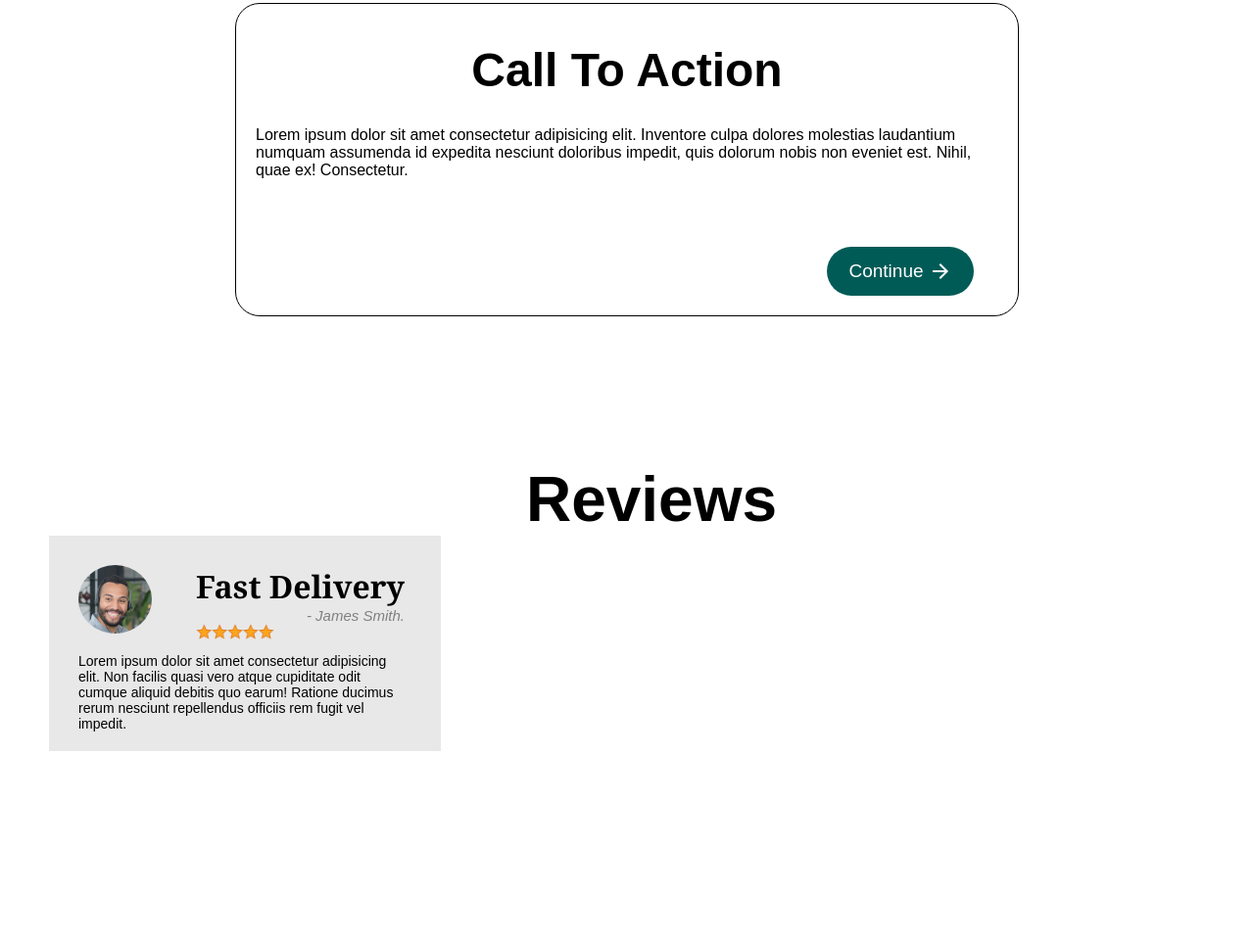
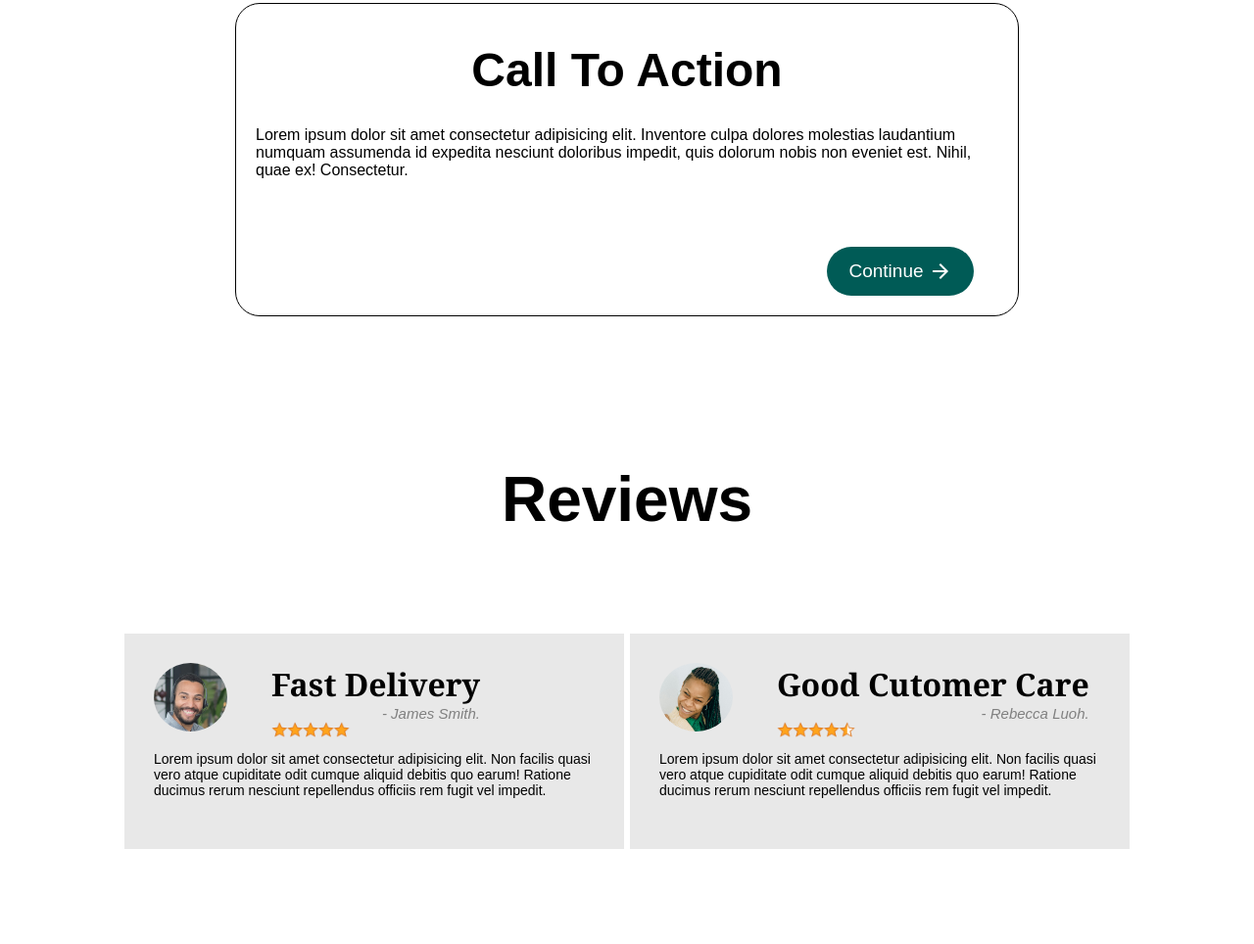
Before and after one commit to miachi-solomon/jara-food-delivery, a plain HTML site: page index.html in a window 1280 px wide. Shown: the part 2791-3755 px from the top of the page at 98% size. Before the commit the page ends 3658 px from the top, so only its background shows below. Drawn offline with nearby package versions, Linux system fonts and the light colour scheme.

Commit message:
footer section

```diff
--- a/index.html
+++ b/index.html
@@ -149,7 +149,22 @@
                     Ratione ducimus rerum nesciunt repellendus officiis rem fugit vel impedit.
                 </p>
             </div>
+
+            <div class="review">
+                <img class="profile-picture" src="images/userimg.jpg" alt="profile-picture" height="70px">
+                <div class="rating-container">
+                    <p class="rating-header">Good Cutomer Care</p>
+                    <p class="under-rating-header">- Rebecca Luoh.</p>
+                    <img class="rating-img" src="images/ratings/rating-45.png" alt="rate" width="80px">
+                </div>
+                <p class="review-text">Lorem ipsum dolor sit amet consectetur adipisicing elit.
+                    Non facilis quasi vero atque cupiditate odit cumque aliquid debitis quo earum!
+                    Ratione ducimus rerum nesciunt repellendus officiis rem fugit vel impedit.
+                </p>
+            </div>
         </div>
     </section>
+
+    <footer></footer>
 </body>
 </html>
--- a/style.css
+++ b/style.css
@@ -338,17 +338,13 @@ input::placeholder {
     margin-left: 5px;
 }
 
-#review {
-    margin-left: 50px;
-}
-
 #review > h3 {
     text-align: center;
     font-size: 4rem;
+    margin-bottom: 100px;
 }
 
 .review {
-    width: 400px;
     height: 220px;
     background-color: rgb(232, 232, 232);
     position: relative;
@@ -382,4 +378,16 @@ input::placeholder {
 
 .review-text {
     font-size: 14px;
+    width: 450px;
 }
+
+.reviews-container {
+    display: flex;
+    gap: 6px;
+    justify-content: center;
+}
+
+footer {
+    background-color: #005B56;
+    height: 50vh;
+}
```
Also changed, not shown: images/userimg.jpg (added).
